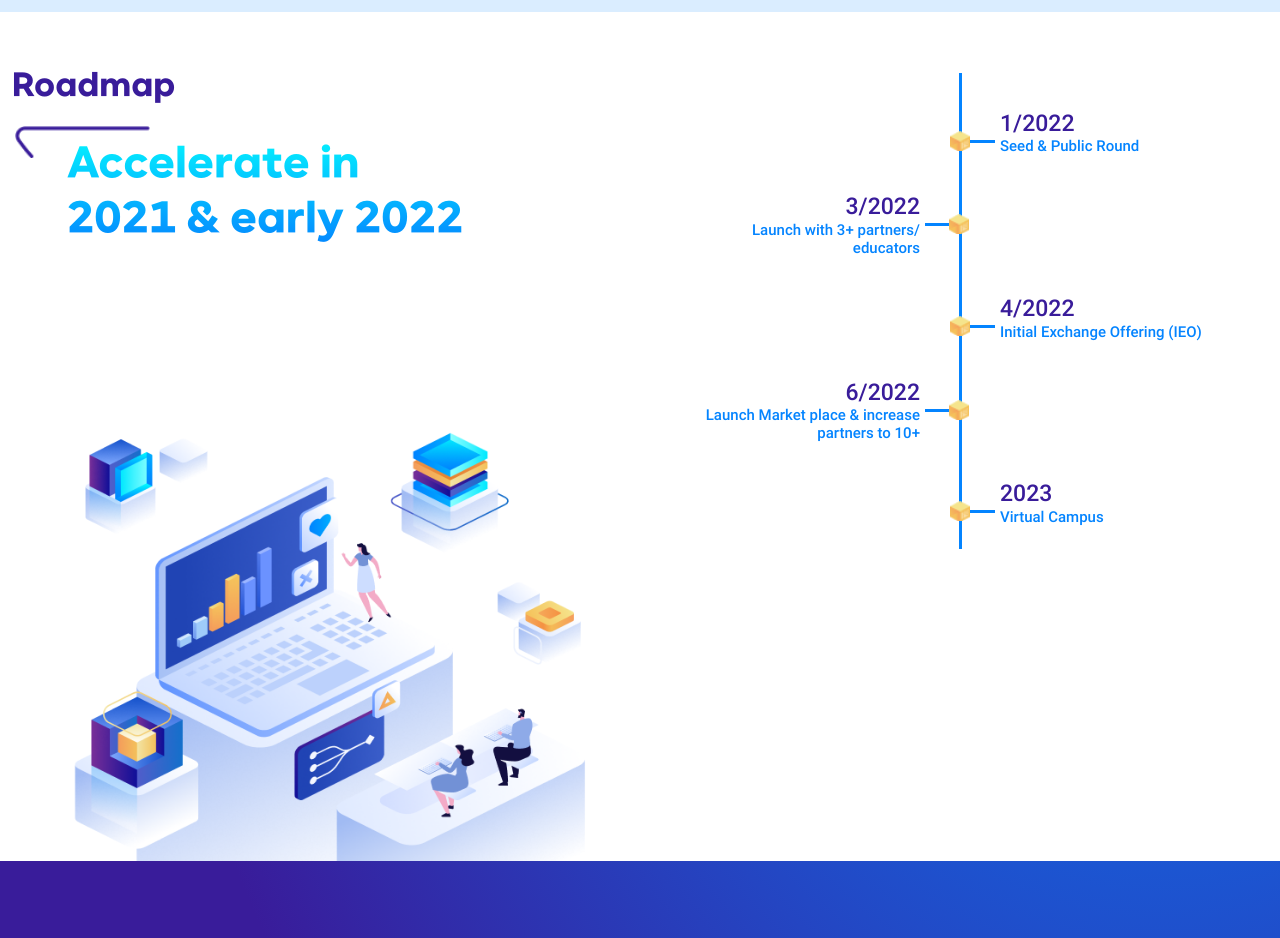
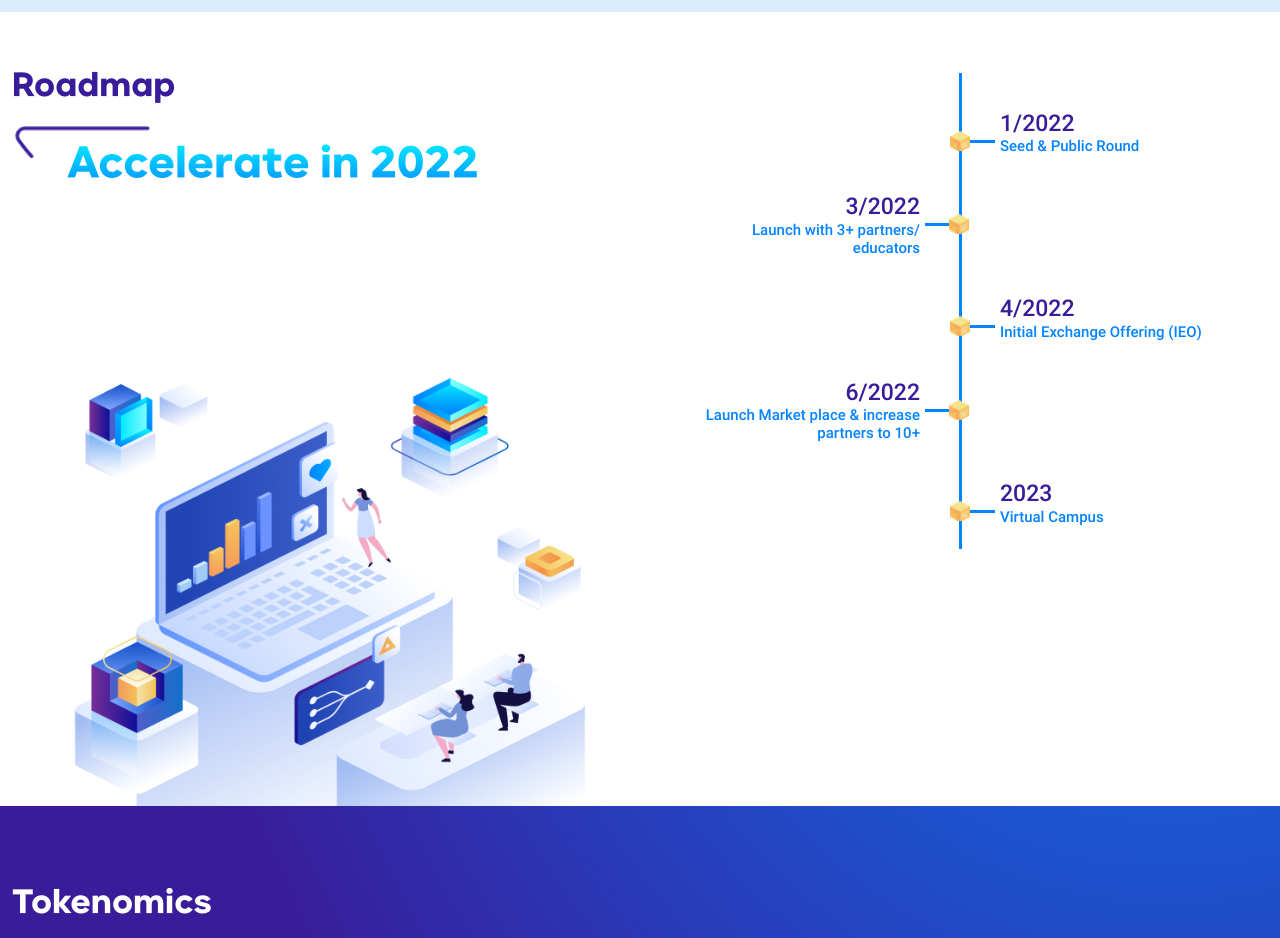
Before and after one commit to sotatek-anhnguyen27/metastudy.github.io, a plain HTML site: page index.html in a window 1280 px wide. Shown: the part 3620-4558 px from the top of the page. Drawn offline with nearby package versions, Linux system fonts and the light colour scheme; a web font is replaced by a local one.

Commit message:
fix: fix text road map

```diff
--- a/index.html
+++ b/index.html
@@ -212,7 +212,7 @@
                   </div>
                 </div>
                 <div class="title__main carmen-font--heavy ">
-                  <h2>Accelerate in <br>2021 & early 2022</h2>
+                  <h2>Accelerate in 2022</h2>
                 </div>
               </div>
               <div class="content-timeline-mb">
```
